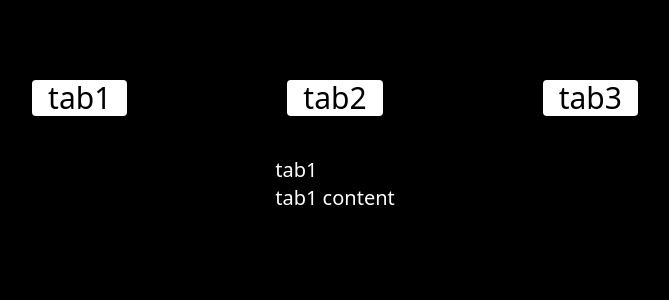
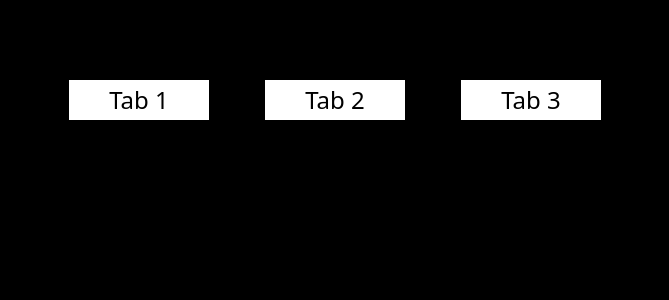
Before and after one commit to AmitSheoran-557/modal-creativity-task, a React (Vite) app: page /param/1 in a window 1280 px wide. Shown: the top 300 px of the page, without its empty margins (305-974 px from the left). Built offline with nearby package versions, Linux system fonts and the light colour scheme.

Commit message:
update code

```diff
--- a/src/components/ParamsPractice.jsx
+++ b/src/components/ParamsPractice.jsx
@@ -1,43 +1,27 @@
-import React, { useEffect, useState } from 'react';
-import { Link, Router, useParams, useSearchParams } from 'react-router-dom';
+import React, { useState } from 'react';
+import { Link, Router, useParams } from 'react-router-dom';
 
 const ParamsPractice = () => {
-    const [activeTab, setActiveTab] = useState('tab1');
 
     const { paramId } = useParams()
-
-    const handleClick = (tab) => {
-        setActiveTab(tab);
-    };
+    const tabs = [
+        { id: 'tab1', content: 'Lorem ipsum dolor sit amet consectetur adipisicing elit. Hic, fugit adipisci aut nesciunt dolores rem provident ad animi temporibus itaque!' },
+        { id: 'tab2', content: 'Lorem ipsum dolor sit.' },
+        { id: 'tab3', content: 'Lorem ipsum dolor sit ipsum dolor sit.' },
+    ];
 
     return (
         <div className='py-20 bg-black min-h-screen'>
-            <ul className='flex bg-black text-white max-w-xl w-full mx-auto justify-center items-center gap-40'>
-                <Link to={() => Router.push('/param/tab1')} className={`bg-white rounded text-3xl text-black px-4 cursor-pointer`}>
-                    tab1
-                </Link>
-                <li onClick={() => handleClick('tab2')} className={`bg-white rounded text-3xl text-black px-4 cursor-pointer`}>
-                    tab2
-                </li>
-                <li onClick={() => handleClick('tab3')} className={`bg-white rounded text-3xl text-black px-4 cursor-pointer`}>
-                    tab3
-                </li>
-            </ul>
+            <div className="flex gap-3 max-w-xl mx-auto">
+                <Link className='text-black bg-white px-10 text-2xl py-1 flex justify-center flex-col items-center max-w-max mb-1 mx-auto' to="/param/tab1">Tab 1</Link>
+                <Link className='text-black bg-white px-10 text-2xl py-1 flex justify-center flex-col items-center max-w-max mb-1 mx-auto' to="/param/tab2">Tab 2</Link>
+                <Link className='text-black bg-white px-10 text-2xl py-1 flex justify-center flex-col items-center max-w-max mb-1 mx-auto' to="/param/tab3">Tab 3</Link>
+            </div>
+
             <div className="flex bg-black text-white max-w-xl w-full mx-auto justify-center items-center gap-40 pt-10">
-                <div className={`${activeTab === 'tab1' ? '' : 'hidden'} text-xl`}>
-                    <h1>tab1</h1>
-                    <p>tab1 content</p>
-                </div>
-                <div className={`${activeTab === 'tab2' ? '' : 'hidden'} text-xl`}>
-                    <h1>tab2</h1>
-                    <p>tab2 content</p>
-                    <p>tab2 reiugywui euirhnc ernd</p>
-                </div>
-                <div className={`${activeTab === 'tab3' ? '' : 'hidden'} text-xl`}>
-                    <h1>tab3</h1>
-                    <p>tab3 content</p>
-                    <p>Lorem ipsum dolor sit amet.</p>
-                </div>
+                {tabs.map(tab => (
+                    tab.id === paramId && <div className='max-w-xs mt-3 min-w-xs text-white' key={tab.id}>{tab.content}</div>
+                ))}
             </div>
         </div>
     );
--- a/src/components/UploadImage.jsx
+++ b/src/components/UploadImage.jsx
@@ -4,24 +4,19 @@ const UploadImage = () => {
     const [images, setImages] = useState([]);
 
     const handleFiles = (e) => {
-        const files = e.target.files;
-        const fileArr = [];
-
-        Array.from(files).map((file) => {
-            if (file.type.startsWith("image/")) {
-                fileArr.push({
+        e.preventDefault();
+        const files = e.target.files || e.dataTransfer.files;
+        const fileArr =
+            Array.from(files).filter(file =>
+                file.type.startsWith("image/")).map(file => ({
                     url: URL.createObjectURL(file),
-                });
-            } else {
-                alert("Please upload a valid image file.");
-            }
-        });
-
-        setImages((prevImages) => [...prevImages, ...fileArr]);
+                }));
+        setImages(prevImages => [...prevImages, ...fileArr]);
+        e.target.value = null;
     };
 
     return (
-        <div className='bg-black py-20 text-white'>
+        <div className='bg-black py-20 min-h-screen text-white' onDrop={handleFiles} onDragOver={(e) => e.preventDefault()}  >
             <label htmlFor="image" className='bg-black text-white cursor-pointer text-4xl'>
                 upload now
             </label>
```
